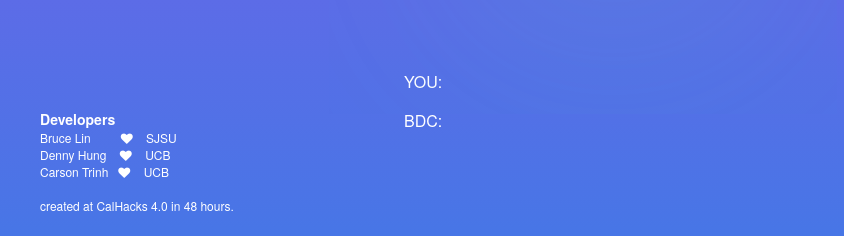
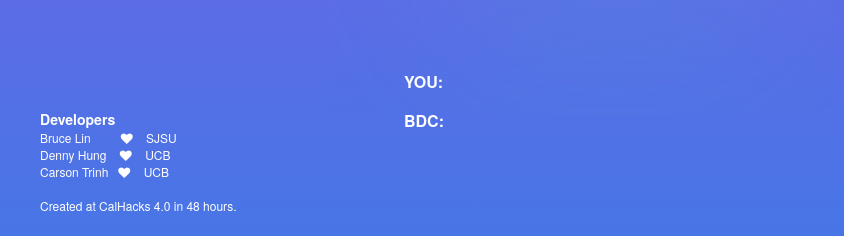
Before and after one commit to brucelin1218/CalHacks4.0, a website: page views/index.html in a window 1280 px wide. Shown: the part 561-797 px from the top of the page, 36-880 px from the left. Drawn offline with nearby package versions, Linux system fonts and the light colour scheme; files that its build step writes are made by us from their sources; files whose address does not match are found by name.

Commit message:
Updated view

```diff
--- a/views/index.html
+++ b/views/index.html
@@ -24,8 +24,8 @@
 			<button><i class="fa fa-microphone"></i></button>
 			<div>
 				<br>
-    		<p>YOU: <em class="output-you"></em></p>
-      	<p>BDC: <em class="output-bot"></em></p>
+    		<p><b>YOU:</b> <em class="output-you"></em></p>
+      	<p><b>BDC:</b> <em class="output-bot"></em></p>
     	</div>
   	</section>
   	<footer>
@@ -36,7 +36,7 @@
   			<div>Carson Trinh<i class="fa fa-heart" aria-hidden="true"></i>&nbsp;&nbsp;&nbsp;&nbsp;UCB</div>
   		</row>
   		<br>
-  		created at CalHacks 4.0 in 48 hours.
+  		Created at CalHacks 4.0 in 48 hours.
   	</footer>
 		<script src="https://cdnjs.cloudflare.com/ajax/libs/socket.io/2.0.1/socket.io.js"></script>
 		<script src="js/script.js"></script>
```
